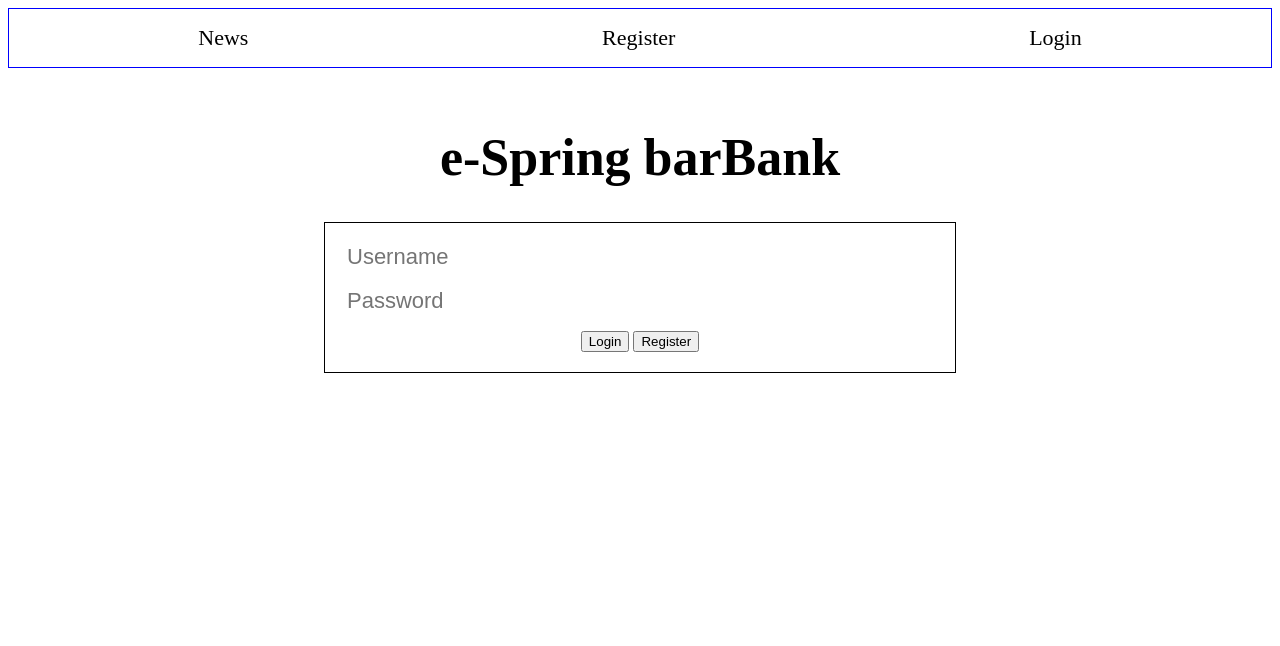
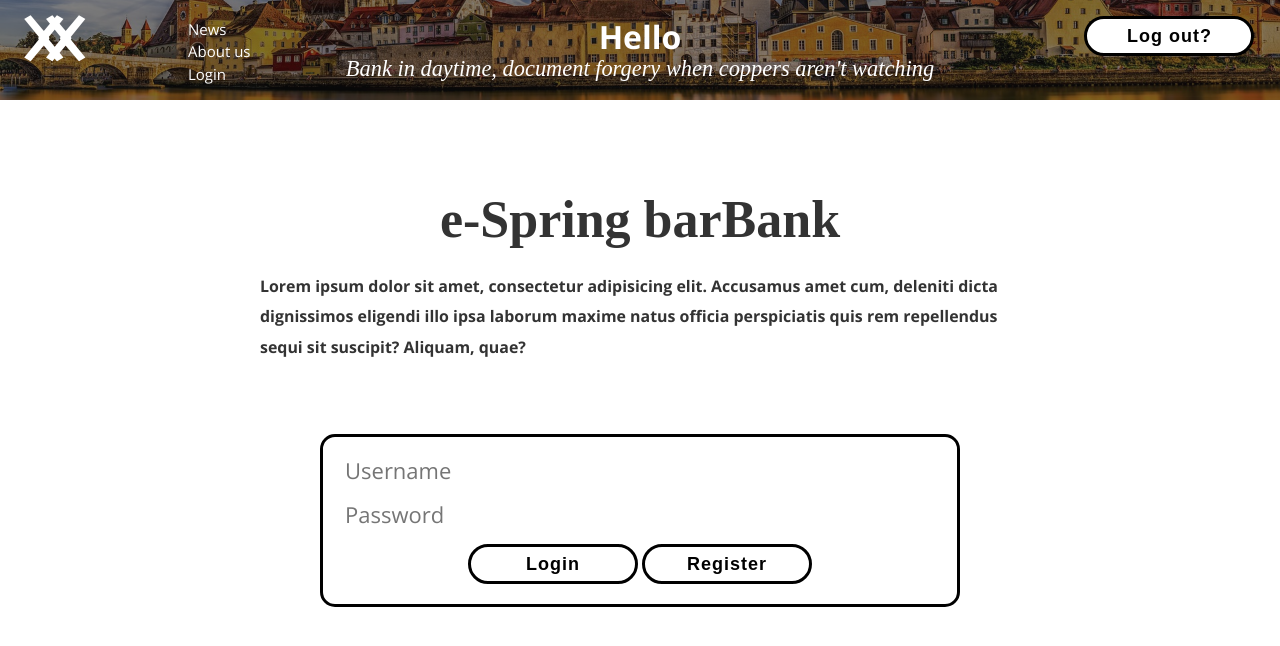
Before and after one commit to Gazyn/barBankFront, a website: page index.html in a window 1280 px wide. Drawn offline with nearby package versions, Linux system fonts and the light colour scheme.

Commit message:
Add files via upload
Added css

```diff
--- a/index.html
+++ b/index.html
@@ -1,30 +1,54 @@
 <!doctype html>
 <html lang="en">
 <head>
+
     <meta charset="UTF-8">
     <meta name="viewport"
           content="width=device-width, user-scalable=no, initial-scale=1.0, maximum-scale=1.0, minimum-scale=1.0">
     <meta http-equiv="X-UA-Compatible" content="ie=edge">
+    <link rel="stylesheet" href="https://cdnjs.cloudflare.com/ajax/libs/normalize/5.0.0/normalize.min.css">
     <link rel="stylesheet" href="style.css">
     <title>eSpring</title>
 </head>
+
+<body>
+
+<nav>
+    <div class="logo"></div>
+    <ul>
+        <li>
+            <a href="#">News</a>
+            <a href="#">About us</a>
+            <a href="#">Login</a>
+        </li>
+    </ul>
+    <button id="logout-button" onclick="post('logout', 'userstring')">Log out?</button>
+</nav>
 <header>
-    <ul>
-        <a href="#">News</a>
-        <a href="#">Register</a>
-        <a href="#" id="header-login">Login</a>
-        <button id="logout-button" onclick="post('logout', 'userstring')">Log out?</button>
-    </ul>
+    <div class="headline">
+        <div class="inner">
+            <h1>Hello</h1>
+            <p>Bank in daytime, document forgery when coppers aren't watching</p>
+        </div>
+    </div>
 </header>
-<body>
-<h1 class="big-text">e-Spring barBank </h1>
+<!-- Actual page starts here, previous was header and nav bar-->
+<section>
+    <h1 class="big-text">e-Spring barBank </h1>
+    <h5>Lorem ipsum dolor sit amet, consectetur adipisicing elit.
+        Accusamus amet cum, deleniti dicta dignissimos eligendi illo ipsa laborum maxime natus officia perspiciatis quis rem repellendus sequi sit suscipit?
+        Aliquam, quae?</h5>
+</section>
 
+<!-- Login box -->
 <div id="login-div">
     <div><input type="text" id="userInput" placeholder="Username" required></div>
     <div><input type="password" id="passInput" placeholder="Password" required></div>
     <button id="login-button" onclick="post('login', 'userpass')">Login</button>
     <button id="register-button" onclick="post('create-account', 'userpass')">Register</button>
 </div>
+
+
 <p id="text-display"></p>
 </body>
 <script>
@@ -121,4 +145,6 @@
         fetch(request).then(response => response.text()).then(data => handleResponse(data));
     }
 </script>
+<script src="http://cdnjs.cloudflare.com/ajax/libs/jquery/2.1.3/jquery.min.js"></script>
+<script src="main.js"></script>
 </html>
--- /dev/null
+++ b/main.js
@@ -0,0 +1,22 @@
+var $headline = $('.headline'),
+    $inner = $('.inner'),
+    $nav = $('nav'),
+    navHeight = 75;
+
+$(window).scroll(function() {
+    var scrollTop = $(this).scrollTop(),
+        headlineHeight = $headline.outerHeight() - navHeight,
+        navOffset = $nav.offset().top;
+
+    $headline.css({
+        'opacity': (1 - scrollTop / headlineHeight)
+    });
+    $inner.children().css({
+        'transform': 'translateY('+ scrollTop * 0.4 +'px)'
+    });
+    if (navOffset > headlineHeight) {
+        $nav.addClass('scrolled');
+    } else {
+        $nav.removeClass('scrolled');
+    }
+});
--- a/style.css
+++ b/style.css
@@ -1,24 +1,10 @@
+@import url(https://fonts.googleapis.com/css?family=Open+Sans:300,400,700);
+
 .big-text {
     text-align: center;
     font-size: 52px;
     font-family: "Times New Roman";
     margin-top: 60px;
-}
-
-header {
-    border: 1px solid blue;
-    padding: 0;
-    margin: 0;
-}
-
-ul {
-    display: flex;
-    flex-direction: row;
-    justify-content: space-between;
-    padding: 0;
-    margin-right: 15%;
-    margin-left: 15%;
-
 }
 
 a {
@@ -30,27 +16,210 @@ a {
 }
 
 #login-div {
-    border: 1px solid black;
+    border: 3px solid black;
     margin-left:25%;
     margin-right: 25%;
     text-align: center;
     padding: 20px;
+    border-radius: 15px;
+}
+
+#login-button {
+    font-family: 'Ubuntu', sans-serif;
+    width: 170px;
+    height: 40px;
+    line-height: 1;
+    font-size: 18px;
+    font-weight: bold;
+    letter-spacing: 1px;
+    border: 3px solid black;
+    background: #fff;
+    color: black;
+    border-radius: 40px;
+}
+
+#register-button {
+    font-family: 'Ubuntu', sans-serif;
+    width: 170px;
+    height: 40px;
+    line-height: 1;
+    font-size: 18px;
+    font-weight: bold;
+    letter-spacing: 1px;
+    border: 3px solid black;
+    background: #fff;
+    color: black;
+    border-radius: 40px;
 }
 
 #logout-button {
-    display: none;
+    font-family: 'Ubuntu', sans-serif;
+    float: right;
+    width: 170px;
+    height: 40px;
+    line-height: 1;
+    font-size: 18px;
+    font-weight: bold;
+    letter-spacing: 1px;
+    border: 3px solid black;
+    background: #fff;
+    color: black;
+    border-radius: 40px;
+    margin-right: 2%;
+
 }
 /*--Shit about to get real--*/
 
 #userInput,
 #passInput {
     outline: none;
-    border-bottom: 1px solid gray;
-    background: transparent;
     display: flex;
     flex-direction: column;
     width: 400px;
     border: none;
     font-size: 22px;
     margin-bottom: 16px;
+
 }
+
+#text-display {
+    text-align:center;
+    font-size: 32px;
+}
+
+
+body {
+    margin: 0;
+    padding: 0;
+    font-family: 'Open Sans', sans-serif;
+    color: #333;
+    height: 1200px;
+}
+
+header {
+    background: #111;
+}
+
+.headline {
+    position: relative;
+    height: 100px;
+    color: #fff;
+    text-align: center;
+    background: url("panorama-2646143_1920.jpg") no-repeat center center;
+    background-size: cover;
+}
+.headline:after {
+    position: absolute;
+    content: '';
+    top: 0;
+    left: 0;
+    width: 100%;
+    height: 100px;
+    background: rgba(17, 17, 17, 0.5);
+}
+
+.inner {
+    position: absolute;
+    top: 50%;
+    left: 50%;
+    opacity: 0;
+    z-index: 10;
+    -webkit-transform: translateX(-50%) translateY(-50%);
+    transform: translateX(-50%) translateY(-50%);
+    -webkit-animation: fade-in 0.75s 0.25s ease-in forwards;
+    animation: fade-in 0.75s 0.25s ease-in forwards;
+}
+.inner h1 {
+    margin: 0;
+    font-size: 32px;
+    line-height: 1.2em;
+}
+.inner p {
+    margin: 0;
+    font-size: 1.4em;
+    font-style: italic;
+    font-family: serif;
+}
+
+nav {
+    position: fixed;
+    width: 100%;
+    z-index: 10;
+
+}
+
+nav.scrolled {
+    background: rgba(17, 17, 17, 0.9);
+}
+
+
+nav ul {
+
+    margin-right: 10%;
+    margin-left: 10%;
+}
+nav li {
+    list-style: none;
+    float: left;
+}
+
+
+nav a {
+    font-size: 15px;
+    color: #fff;
+    text-decoration: none;
+    margin: 5px 0 0 20px;
+    display: block;
+}
+nav a:hover {
+    color: #ededed;
+}
+
+.logo {
+    height: 75px;
+    float: right;
+}
+.logo:before, .logo:after {
+    position: fixed;
+    font-size: 7em;
+    font-weight: 300;
+    line-height: 0;
+    color: #fff;
+    top: 25px;
+}
+.logo:before {
+    content: '\00BB';
+    left: 20px;
+}
+.logo:after {
+    content: '\00AB';
+    left: 34px;
+}
+
+section {
+    width: 100%;
+    margin: 25px auto;
+    padding: 20px;
+    max-width: 800px;
+    font-size: 1.2em;
+    line-height: 1.6em;
+    box-sizing: border-box;
+}
+
+@-webkit-keyframes fade-in {
+    0% {
+        opacity: 0;
+    }
+    100% {
+        opacity: 1;
+    }
+}
+
+@keyframes fade-in {
+    0% {
+        opacity: 0;
+    }
+    100% {
+        opacity: 1;
+    }
+}
```
Also changed, not shown: panorama-2646143_1920.jpg (added).
